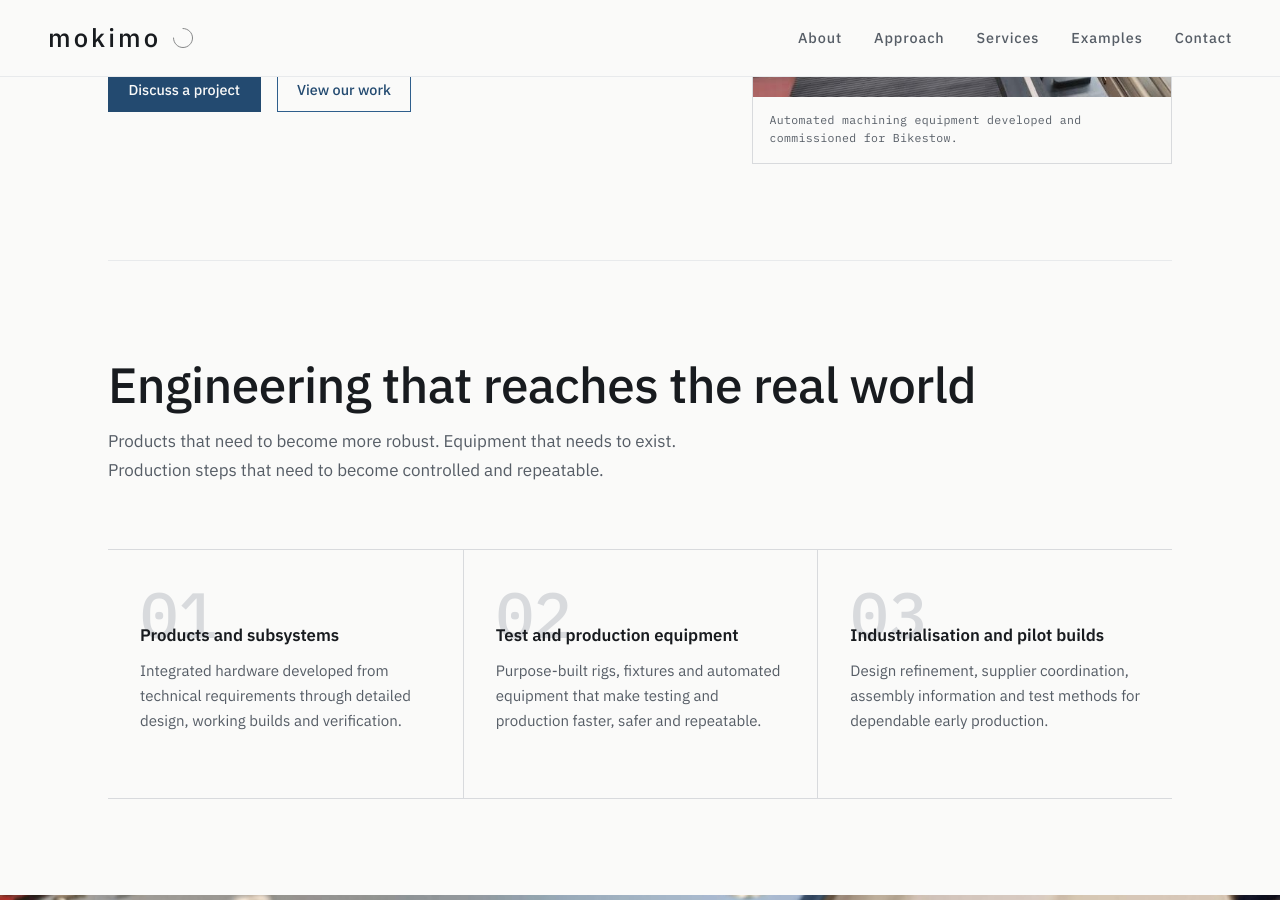
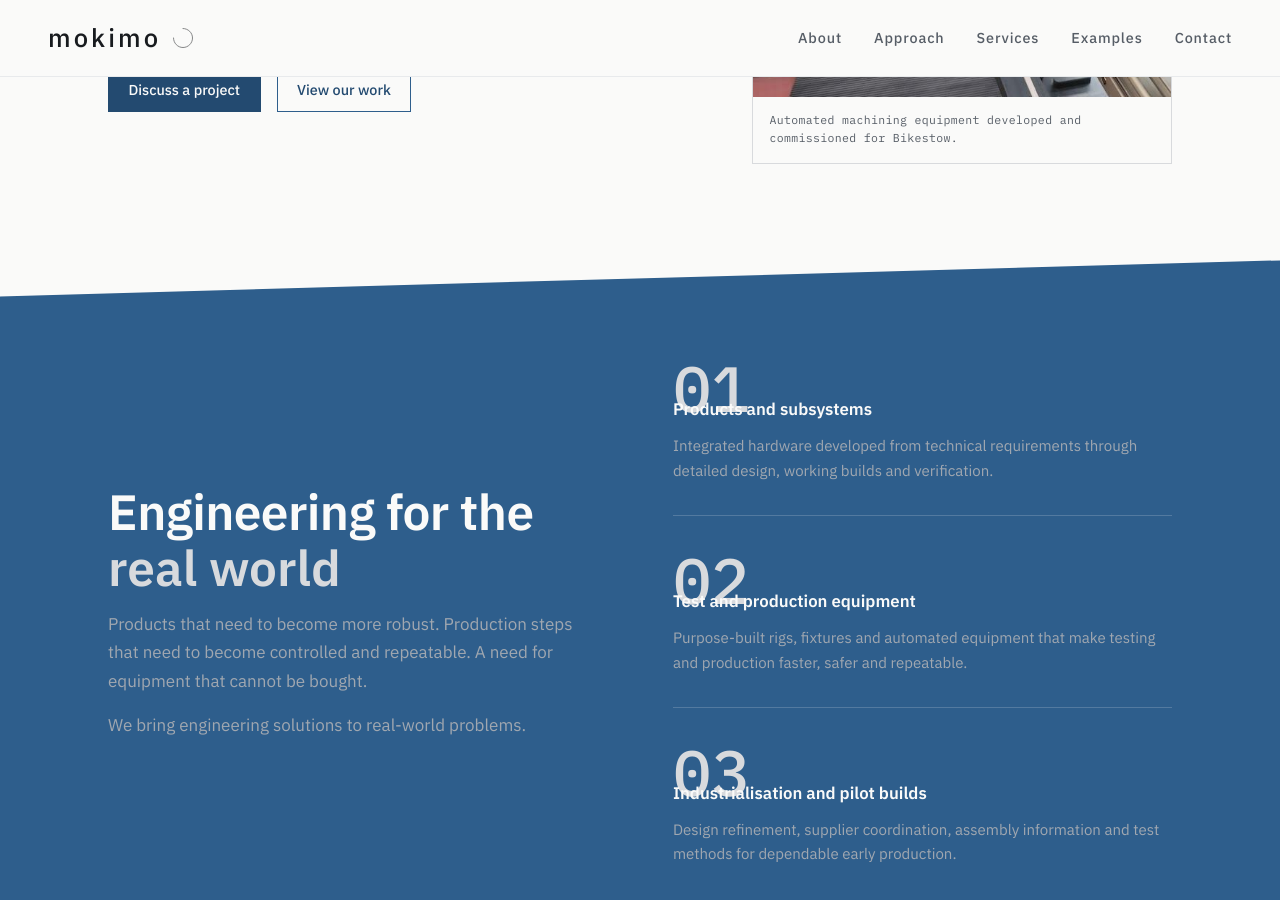
Before and after one commit to Mokimo-Limited/www.mokimo.co.uk, a Jekyll site: the page built from index.html, in a window 1280 px wide and 900 px high, scrolled down 522 px. Built offline with Jekyll 4.4.1, drawn with Linux system fonts in a browser that asks for light colours.

Commit message:
Restructure outcomes as full-bleed accent band with slanted edges

```diff
--- a/index.html
+++ b/index.html
@@ -25,10 +25,15 @@ extra_css:
         </figure>
       </section>
 
-      <section id="outcomes" class="outcomes" aria-labelledby="outcomes-heading">
+    </div>
+
+    <section id="outcomes" class="outcomes" aria-labelledby="outcomes-heading">
+      <div class="content">
         <div class="section-intro reveal">
-          <h2 id="outcomes-heading">Engineering that reaches the real world</h2>
-          <p>Products that need to become more robust. Equipment that needs to exist. Production steps that need to become controlled and repeatable.</p>
+          <h2 id="outcomes-heading">Engineering for the <span class="accent-serif">real world</span></h2>
+          <p></p>
+          <p>Products that need to become more robust. Production steps that need to become controlled and repeatable. A need for equipment that cannot be bought. </p>
+          <p>We bring engineering solutions to real-world problems. </p>
         </div>
         <div class="outcome-grid">
           <article class="outcome-card reveal">
@@ -47,9 +52,8 @@ extra_css:
             <p>Design refinement, supplier coordination, assembly information and test methods for dependable early production.</p>
           </article>
         </div>
-      </section>
-
-    </div>
+      </div>
+    </section>
 
     <figure class="photo-band" aria-label="Machined components produced for client equipment">
       <img src="/images/examples/machined-bracket-coupling.jpg" alt="Machined aluminium and brass components produced for client equipment">
--- a/styles/pages/home.css
+++ b/styles/pages/home.css
@@ -60,10 +60,25 @@
 .section-intro h2 {
   font-family: var(--font-display);
   font-size: clamp(2rem, 4.4vw, 3.1rem);
-  font-weight: 500;
+  font-weight: 700;
   line-height: 1.12;
   letter-spacing: -0.012em;
   color: var(--color-text);
+}
+
+/* Editorial accent: "real world" set in an upright display serif in the brand
+   accent, so the heading reads as designed rather than as another line of UI
+   sans. Upright rather than italic keeps it confident/technical instead of
+   literary; the accent colour carries the emphasis. The serif runs optically
+   smaller than Plex at the same size, hence the slight bump. */
+.section-intro h2 .accent-serif {
+  font-family: var(--font-display);
+  font-style: normal;
+  /*font-weight: 450;*/
+  font-size: 1em;
+  letter-spacing: 0;
+  color: var(--color-accent);
+  padding-right: 0.02em;
 }
 
 .section-intro > p,
@@ -92,8 +107,8 @@
 .outcome-grid {
   display: grid;
   grid-template-columns: repeat(3, minmax(0, 1fr));
-  border-top: 1px solid var(--color-sand);
-  border-bottom: 1px solid var(--color-sand);
+  /*border-top: 1px solid var(--color-sand);*/
+  /*border-bottom: 1px solid var(--color-sand);*/
 }
 
 .outcome-card {
@@ -331,3 +346,73 @@
     border-top: 1px solid var(--color-sand);
   }
 }
+
+/* --- Outcomes: full-bleed accent band, two columns, slanted edges --- */
+
+/* The band tilts slightly up to the right: both edges rise 36px across the
+   full width (roughly 1.5 degrees). Knobs: change 36px to flatten/sharpen,
+   swap each "36px" with its "0" to tilt the other way. */
+.outcomes {
+  background-color: var(--color-accent);
+  border-top: 0;
+  clip-path: polygon(0 36px, 100% 0, 100% calc(100% - 36px), 0 100%);
+}
+
+.outcomes .content {
+  display: grid;
+  grid-template-columns: minmax(0, 1fr) minmax(0, 1.05fr);
+  column-gap: clamp(3rem, 7vw, 6rem);
+  align-items: center;
+}
+
+/* Intro column: light text on the accent ground */
+.outcomes .section-intro {
+  margin-bottom: 0;
+}
+
+.outcomes .section-intro h2 {
+  color: var(--color-base);
+}
+
+.outcomes .section-intro h2 .accent-serif {
+  color: var(--color-sand);
+}
+
+.outcomes .section-intro > p {
+  color: var(--color-text-muted-invert);
+}
+
+/* Cards stack vertically in the right half */
+.outcomes .outcome-grid {
+  grid-template-columns: 1fr;
+  row-gap: var(--space-md);
+}
+
+.outcomes .outcome-card {
+  padding: 0;
+}
+
+.outcomes .outcome-card + .outcome-card {
+  border-left: 0;
+  border-top: 1px solid rgba(250, 250, 249, 0.18);
+  padding-top: var(--space-md);
+}
+
+.outcomes .outcome-card h3 {
+  color: var(--color-base);
+}
+
+.outcomes .outcome-card > p:last-child {
+  color: var(--color-text-muted-invert);
+}
+
+@media (max-width: 880px) {
+  .outcomes {
+    clip-path: polygon(0 16px, 100% 0, 100% calc(100% - 16px), 0 100%);
+  }
+
+  .outcomes .content {
+    grid-template-columns: 1fr;
+    row-gap: var(--space-lg);
+  }
+}
```
